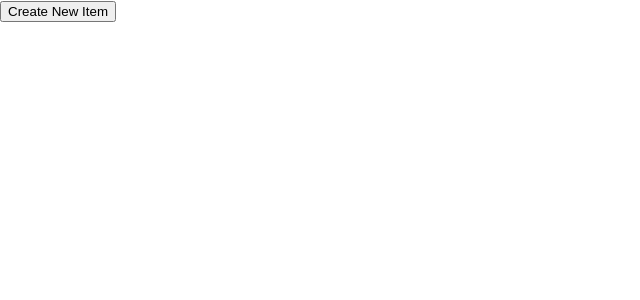
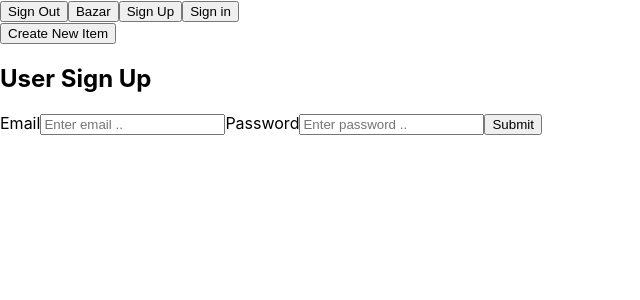
Before and after one commit to wjb108/Bazar, a React (Create React App) app in the folder client/: page /users/sign_up in a window 1280 px wide. Shown: the top 300 px of the page, without its empty margins (0-640 px from the left). Built offline with nearby package versions, Linux system fonts and the light colour scheme; no server answers.

Commit message:
signup and signin components added

```diff
--- a/client/src/App.js
+++ b/client/src/App.js
@@ -1,43 +1,62 @@
 import { Route, useHistory } from "react-router-dom";
 import { useState, useEffect } from "react";
-import {
-  getItems,
-  getItem,
-  postItem,
-  updatedItem,
-  deleteItem,
-} from "./services/items";
+import { getItems } from "./services/items";
+import { verifyUser } from "./services/users";
 import ItemsGallery from "./screens/ItemsGallery/ItemsGallery";
 import ItemDetail from "./screens/ItemDetail/ItemDetail.jsx";
 import ItemCreate from "./screens/ItemCreate/ItemCreate.jsx";
 import UserProfile from "./screens/UserProfile/UserProfile.jsx";
+import UserSignUp from "./screens/UserSignUp/UserSignUp.jsx";
+import UserSignIn from "./screens/UserSignIn/UserSignIn.jsx";
+import Navbar from "./components/Navbar.jsx";
+
 function App() {
   const [allItems, setAllItems] = useState([]);
+  const [currentUser, setCurrentUser] = useState(null);
+  const [toggle, setToggle] = useState(true);
   const history = useHistory();
 
   useEffect(() => {
     fetchItems();
-  }, []);
+    requestUserVerification();
+  }, [toggle]);
 
   const fetchItems = async () => {
     const items = await getItems();
-    console.log(items);
     setAllItems(items);
+  };
+
+  const requestUserVerification = async () => {
+    const user = await verifyUser();
+    setCurrentUser(user);
+  };
+
+  const logout = async () => {
+    await localStorage.clear();
+    setToggle((prevState) => !prevState);
+    history.push("/items");
   };
 
   return (
     <div className="App">
+      <Navbar logout={logout} />
       <Route exact path="/items">
         <ItemsGallery allItems={allItems} />
       </Route>
-      <Route exact path="/items/new">
+      <Route exact path="/items/:id">
+        <ItemDetail />
+      </Route>
+      <Route exact path="/new/item">
         <ItemCreate />
-      </Route>
-      <Route path="/items/:id">
-        <ItemDetail />
       </Route>
       <Route exact path="/users/:id">
         <UserProfile />
+      </Route>
+      <Route exact path="/users/sign_up">
+        <UserSignUp setToggle={setToggle} setCurrentUser={setCurrentUser} />
+      </Route>
+      <Route exact path="/users/sign_in">
+        <UserSignIn setToggle={setToggle} setCurrentUser={setCurrentUser} />
       </Route>
     </div>
   );
--- /dev/null
+++ b/client/src/components/Navbar.jsx
@@ -0,0 +1,18 @@
+import { Link } from "react-router-dom";
+
+export default function Navbar(props) {
+  return (
+    <div>
+      <button onClick={props.logout}>Sign Out</button>
+      <Link to="/items">
+        <button>Bazar</button>
+      </Link>
+      <Link to="/users/sign_up">
+        <button>Sign Up</button>
+      </Link>
+      <Link to="/users/sign_in">
+        <button>Sign in</button>
+      </Link>
+    </div>
+  );
+}
--- a/client/src/screens/UserProfile/UserProfile.jsx
+++ b/client/src/screens/UserProfile/UserProfile.jsx
@@ -17,7 +17,7 @@ export default function UserProfile() {
   };
   return (
     <div>
-      <Link to="/items/new">
+      <Link to="/new/item">
         <button>Create New Item</button>
       </Link>
     </div>
--- /dev/null
+++ b/client/src/screens/UserSignIn/UserSignIn.jsx
@@ -0,0 +1,58 @@
+import { signInUser } from "../../services/users";
+import { useHistory } from "react-router-dom";
+import { useState } from "react";
+import "./UserSignIn.css";
+
+export default function UserSignIn(props) {
+  let defaultInput = {
+    email: "",
+    password: "",
+  };
+  const [userInput, setUserInput] = useState(defaultInput);
+
+  const history = useHistory();
+
+  const handleSubmit = async (event) => {
+    event.preventDefault();
+    let res = await signInUser(userInput);
+    props.setCurrentUser(res.payload);
+    history.push("/items");
+  };
+
+  function handleChange(event) {
+    let { id, value } = event.target;
+    setUserInput((prevInput) => ({
+      ...prevInput,
+      [id]: value,
+    }));
+  }
+
+  return (
+    <div className="users-sign-in">
+      <form className="user-signin-form" onSubmit={handleSubmit}>
+        <h1>User Sign-In</h1>
+        <label htmlFor="email" placeholder="email">
+          email
+        </label>
+        <input
+          type="text"
+          id="email"
+          onChange={handleChange}
+          value={userInput.email}
+        ></input>
+        <label htmlFor="password" placeholder="password">
+          Password
+        </label>
+        <input
+          type="password"
+          id="password"
+          onChange={handleChange}
+          value={userInput.password}
+        ></input>
+        <button className="user-sign-in-button" type="submit">
+          Sign-In
+        </button>
+      </form>
+    </div>
+  );
+}
--- /dev/null
+++ b/client/src/screens/UserSignUp/UserSignUp.jsx
@@ -0,0 +1,60 @@
+import { useState } from "react";
+import { useHistory } from "react-router-dom";
+import { signInUser, signUpUser } from "../../services/users";
+import "./UserSignUp.css";
+
+export default function UserSignUp(props) {
+  const defaultInput = {
+    email: "",
+    password: "",
+  };
+
+  let history = useHistory();
+  const [userInput, setUserInput] = useState(defaultInput);
+
+  const handleChange = (event) => {
+    let { name, value } = event.target;
+    setUserInput((prevInput) => ({
+      ...prevInput,
+      [name]: value,
+    }));
+  };
+
+  const handleUserSubmit = async (e) => {
+    e.preventDefault();
+    await signUpUser(userInput);
+    let res = await signInUser({
+      username: userInput.username,
+      password: userInput.password,
+    });
+    props.setCurrentUser(res.payload);
+    props.setToggle((prevState) => !prevState);
+    history.push("/items");
+  };
+
+  return (
+    <div id="userSignUp">
+      <h2 id="user-sign-up-title"> User Sign Up </h2>
+      <form onSubmit={handleUserSubmit} id="userSignUpForm">
+        <label>Email</label>
+        <input
+          name="email"
+          type="email"
+          value={userInput.email}
+          placeholder="Enter email .."
+          onChange={handleChange}
+        />
+
+        <label>Password</label>
+        <input
+          name="password"
+          type="password"
+          value={userInput.password}
+          placeholder="Enter password .."
+          onChange={handleChange}
+        />
+        <input type="submit"></input>
+      </form>
+    </div>
+  );
+}
--- a/client/src/services/api-config.js
+++ b/client/src/services/api-config.js
@@ -1,4 +1,9 @@
 import axios from "axios";
+
+const getToken = async () => {
+  let token = (await localStorage.getItem("token")) || null;
+  return `Bearer ${token}`;
+};
 
 let apiUrl;
 
@@ -17,4 +22,15 @@ const api = axios.create({
   baseURL: apiUrl,
 });
 
+api.interceptors.request.use(
+  async (options) => {
+    options.headers["Authorization"] = await getToken();
+    return options;
+  },
+  (error) => {
+    console.log("Request Error:", error);
+    return Promise.reject(error);
+  }
+);
+
 export default api;
--- a/client/src/services/items.js
+++ b/client/src/services/items.js
@@ -1,5 +1,4 @@
 import api from "./api-config";
-
 export const getItems = async () => {
   try {
     const res = await api.get("/items");
--- a/client/src/services/users.js
+++ b/client/src/services/users.js
@@ -44,3 +44,32 @@ export const deleteUser = async (id) => {
     throw error;
   }
 };
+
+export const signUpUser = async (credentials) => {
+  try {
+    const resp = await api.post("/users/sign_up", credentials);
+    localStorage.setItem("token", resp.data.token);
+  } catch (error) {
+    throw error;
+  }
+};
+
+export const signInUser = async (credentials) => {
+  try {
+    const resp = await api.post("/users/sign_in", credentials);
+    localStorage.setItem("token", resp.data.token);
+    return resp.data;
+  } catch (error) {
+    throw error;
+  }
+};
+
+export const verifyUser = async () => {
+  const token = await localStorage.getItem("token");
+  if (token) {
+    const res = await api.get("/api/v1/auth");
+    return res.data;
+  } else {
+    return false;
+  }
+};
```
Also changed, not shown: client/src/screens/UserSignIn/UserSignIn.css (added), client/src/screens/UserSignUp/UserSignUp.css (added).
